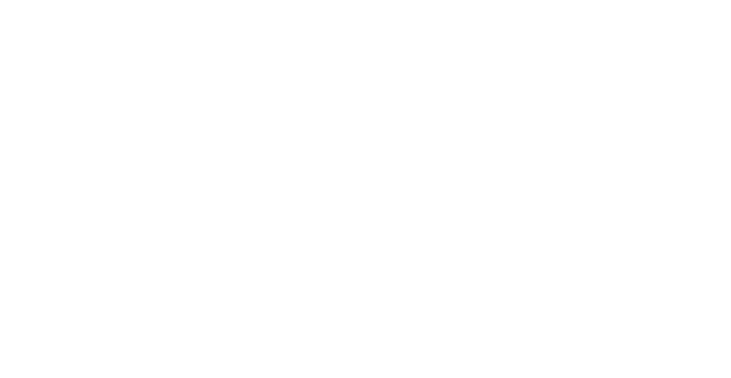
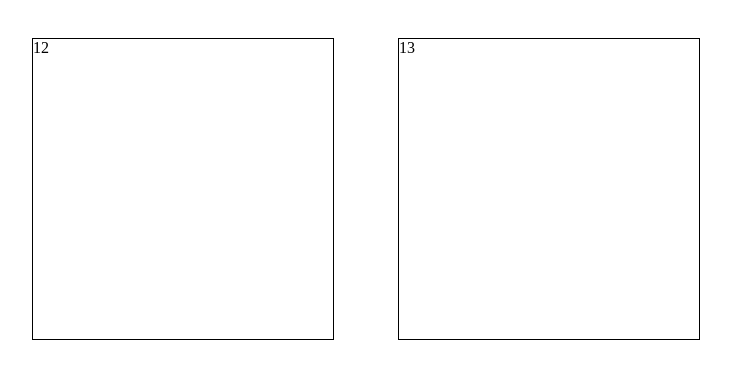
Before and after one commit to xpin1509/LeetCode, a website: page index.html in a window 1280 px wide. Shown: the whole page, without its empty margins (6-737 px from the left). Drawn offline with Linux system fonts and the light colour scheme.

Commit message:
fix：真实题

```diff
--- a/index.html
+++ b/index.html
@@ -7,15 +7,16 @@
     <link rel="stylesheet" href="./style/index.css">
 </head>
 <body>
+    <div style="width: 300px; height: 300px; margin: 30px; border: 1px solid #000; display: inline-block;">12</div>
+    <div style="width: 300px; height: 300px; margin: 30px; border: 1px solid #000; display:inline-block;">13</div>
     <script type="text/javascript" src="./newjs/test1.js"></script>
     <script type="text/javascript" src="./newjs/top100.js"></script>
     <script type="text/javascript" src="./newjs/algorithms.js"></script>
     <script type="text/javascript" src="./newjs/sort.js"></script>
     <script type="text/javascript" src="./newjs/errorHandle.js"></script>
+    <!-- <script type="text/javascript" src="./newjs/mock.js"></script> -->
 
-
-    <!-- <div style="height: 600px">12</div>
-    <div id="clientRact" style="width: 600px; height: 600px; background: green; margin: auto;"></div> -->
+    <!-- <div id="clientRact1" style="width: 600px; height: 600px; background: red; margin: auto;"></div> -->
     <!-- <div id="obverseDom"></div> -->
 
     <!-- transform调用GPU加速 -->
--- a/newjs/errorHandle.js
+++ b/newjs/errorHandle.js
@@ -44,5 +44,6 @@ async function parent_child() {
 // }
 
 // const EL = document.querySelector('#clientRact')
-
+// const EL2 = document.querySelector('#clientRact1')
 // console.log(EL)
+// console.log(EL2)
```
